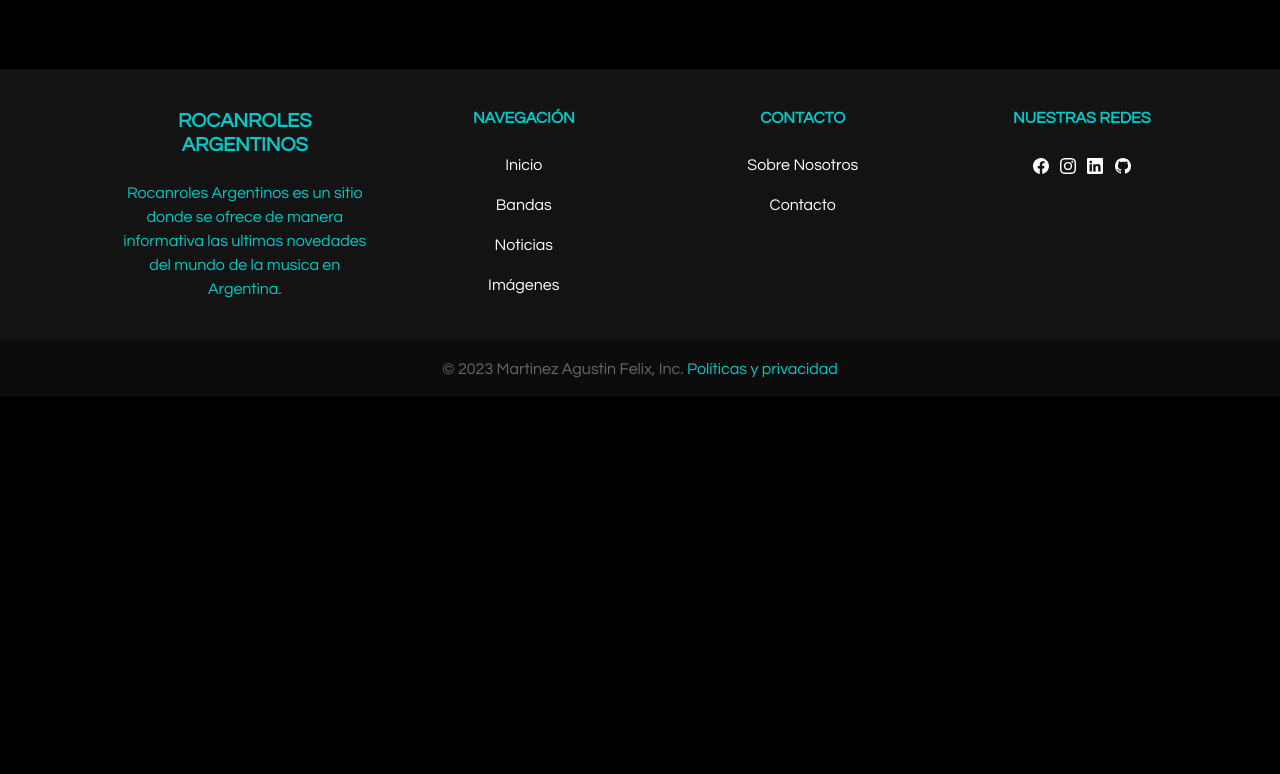
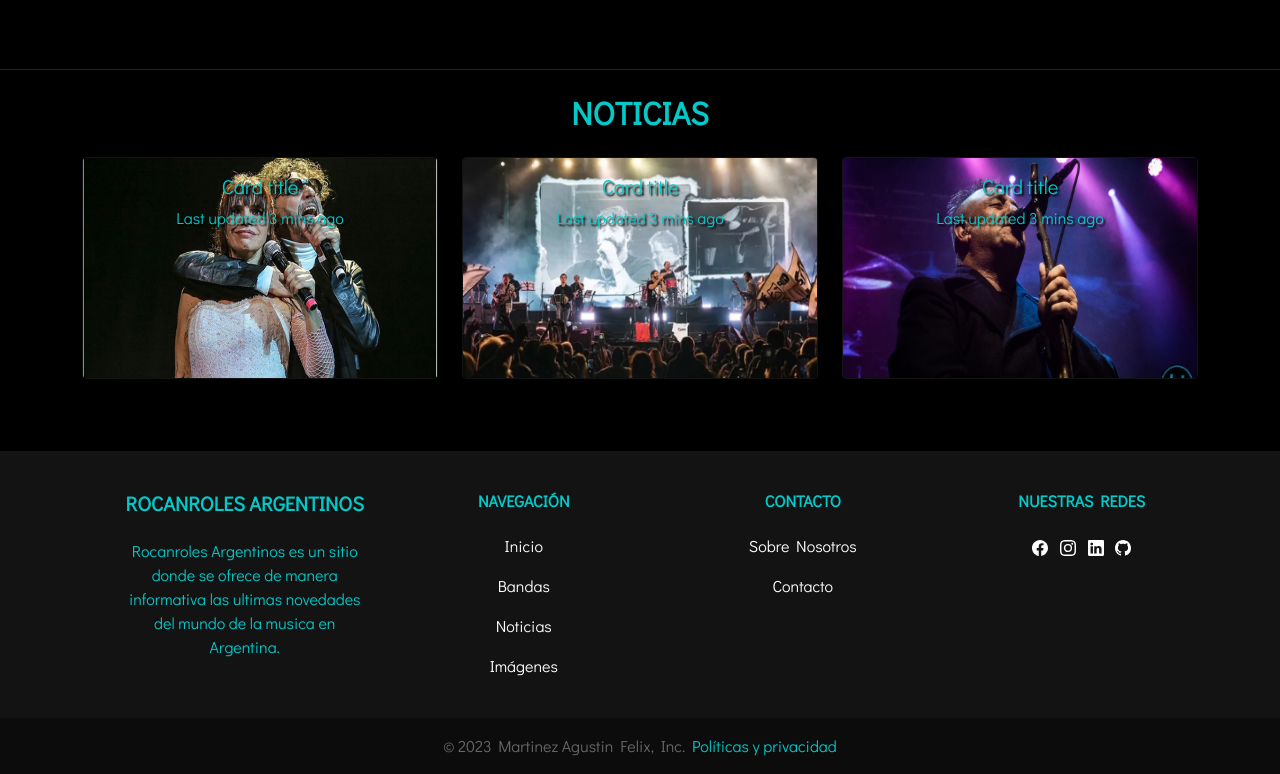
Before and after one commit to DrMaul/PF-MartinezAgustinFelix, a website: page index.html in a window 1280 px wide. Shown: the part 1211-1985 px from the top of the page. Before the commit the page ends 1608 px from the top, so only its background shows below. Drawn offline with nearby package versions, Linux system fonts and the light colour scheme.

Commit message:
Cambios en el index

```diff
--- a/index.html
+++ b/index.html
@@ -10,6 +10,10 @@
     <link href="https://cdn.jsdelivr.net/npm/bootstrap@5.1.3/dist/css/bootstrap.min.css" rel="stylesheet" integrity="sha384-1BmE4kWBq78iYhFldvKuhfTAU6auU8tT94WrHftjDbrCEXSU1oBoqyl2QvZ6jIW3" crossorigin="anonymous">
     <link rel="stylesheet" href="css/estilos.css">
     <link rel="stylesheet" href="https://unpkg.com/aos@next/dist/aos.css" />
+    <link rel="preconnect" href="https://fonts.googleapis.com">
+    <link rel="preconnect" href="https://fonts.googleapis.com">
+    <link rel="preconnect" href="https://fonts.gstatic.com" crossorigin>
+    <link href="https://fonts.googleapis.com/css2?family=Didact+Gothic&family=League+Gothic&display=swap" rel="stylesheet">
 
   </head>
   <body>
@@ -18,9 +22,13 @@
     <header>
         <nav class="navbar fixed-top navbar-expand-lg">
             <div class="container">
+              <a href="index.html">
+                <img src="assets/img/logo.png" alt="Logo Rocanroles Argentinos" class="logo">
+              </a>
               <a class="navbar-brand" href="index.html">
-                <img src="assets/img/logo.png" alt="Logo Rocanroles Argentinos" class="logo">
-                Rocanroles Argentinos</a>
+                <h1 class="h3 mx-2">Rocanroles Argentinos</h1>
+              </a>
+
               <button class="navbar-toggler" type="button" data-bs-toggle="collapse" data-bs-target="#navbarSupportedContent" aria-controls="navbarSupportedContent" aria-expanded="false" aria-label="Toggle navigation">
                 <svg xmlns="http://www.w3.org/2000/svg" width="16" height="16" fill="currentColor" class="bi bi-list" viewBox="0 0 16 16">
                   <path fill-rule="evenodd" d="M2.5 12a.5.5 0 0 1 .5-.5h10a.5.5 0 0 1 0 1H3a.5.5 0 0 1-.5-.5zm0-4a.5.5 0 0 1 .5-.5h10a.5.5 0 0 1 0 1H3a.5.5 0 0 1-.5-.5zm0-4a.5.5 0 0 1 .5-.5h10a.5.5 0 0 1 0 1H3a.5.5 0 0 1-.5-.5z"/>
@@ -102,8 +110,8 @@
       <!-- Artículos -->
       <h2 class="my-4 text-center">Bandas Destacadas</h2>
       <div class="container">
-        <section class="row mb-5" data-aos="zoom-in">
-            <div class="col-lg-4 col-md-4 mb-4">
+        <section class="row mb-5">
+            <div class="col-lg-4 col-md-4 mb-4" data-aos="zoom-in">
                 <div class="card card-banda">
                     <a href="html/bandas/lvp.html"><img src="assets/img/bandas/logos/banda1.jpg" class="card-img-top" alt="Primera banda destacada"></a>
                     <div class="card-body">
@@ -113,7 +121,7 @@
                     </div>
                 </div>
             </div>
-            <div class="col-lg-4 col-md-4 mb-4">
+            <div class="col-lg-4 col-md-4 mb-4" data-aos="zoom-in">
                 <div class="card card-banda">
                     <a href="html/bandas/lpda.html"><img src="assets/img/bandas/logos/banda2.jpg" class="card-img-top" alt="Segunda banda destacada"></a>
                     <div class="card-body">
@@ -123,7 +131,7 @@
                     </div>
                 </div>
             </div>
-            <div class="col-lg-4 col-md-4 mb-4">
+            <div class="col-lg-4 col-md-4 mb-4" data-aos="zoom-in">
                 <div class="card card-banda">
                     <a href="html/bandas/ntvg.html"><img src="assets/img/bandas/logos/banda3.jpg" class="card-img-top" alt="Tercera banda destacada"></a>
                     <div class="card-body">
@@ -137,6 +145,47 @@
         </section>
       </div>
         <!-- Fin de Artículos -->
+
+        <hr class="mw-100" />
+
+        <h2 class="my-4 text-center">Noticias</h2>
+
+        <div class="container">
+
+          <section class="row mb-5">
+            <div class="col-lg-4 col-md-4 mb-4">
+              <div class="card card-noti-inicio">
+                <img class="card-img" src="assets/img/noticias/noti1.jpg" alt="Imagen de la noticia">
+                <div class="card-img-overlay">
+                  <h5 class="card-title">Card title</h5>
+                  <p class="card-text">Last updated 3 mins ago</p>
+                </div>
+              </div>
+            </div>
+
+            <div class="col-lg-4 col-md-4 mb-4">
+              <div class="card card-noti-inicio">
+                <img class="card-img" src="assets/img/noticias/noti2.jpg" alt="Card image">
+                <div class="card-img-overlay">
+                  <h5 class="card-title">Card title</h5>
+                  <p class="card-text">Last updated 3 mins ago</p>
+                </div>
+              </div>
+            </div>
+
+            <div class="col-lg-4 col-md-4 mb-4">
+              <div class="card card-noti-inicio">
+                <img class="card-img" src="assets/img/noticias/noti3.jpg" alt="Card image">
+                <div class="card-img-overlay ">
+                  <h5 class="card-title">Card title</h5>
+                  <p class="card-text align-bottom">Last updated 3 mins ago</p>
+                </div>
+              </div>
+            </div>
+
+          </section>
+
+        </div>
 
 
     </main>
--- a/scss/estilos.scss
+++ b/scss/estilos.scss
@@ -7,7 +7,7 @@ $color-cian: rgb(3, 201, 201);
 $color-white: white;
 
 body {
-    font-family: Century Gothic, CenturyGothic, AppleGothic, sans-serif;
+    font-family: 'Didact Gothic', sans-serif;
     color: $color-cian;
     background-color: $color-dark;
 
@@ -133,6 +133,37 @@ main {
 
     }
 
+
+    .card-noti-inicio {
+
+
+        vertical-align: text-bottom;
+        border: 1px solid $color-gris;
+        text-shadow: 2px 2px 2px $color-dark;
+        vertical-align: text-bottom !important;
+
+        transition: 0.5s;
+        &:hover {
+            border: 1px solid $color-cian;
+        }
+
+        .card-img {
+            height: 220px !important;
+
+
+
+        }
+
+        .card-img-overlay {
+
+            transition: 0.5s;
+
+            &:hover {
+                background-color: rgba(0, 0, 0, 0.5);
+            }
+        }
+    }
+
     /*Estilos de la sección biografía de la banda*/
 
     .biografia {
```
Also changed, not shown: html/bandas/lpda.html (+2 -0 lines), html/bandas/lvp.html (+2 -0 lines), html/bandas/ntvg.html (+2 -0 lines), css/estilos.css, 1 other file.
